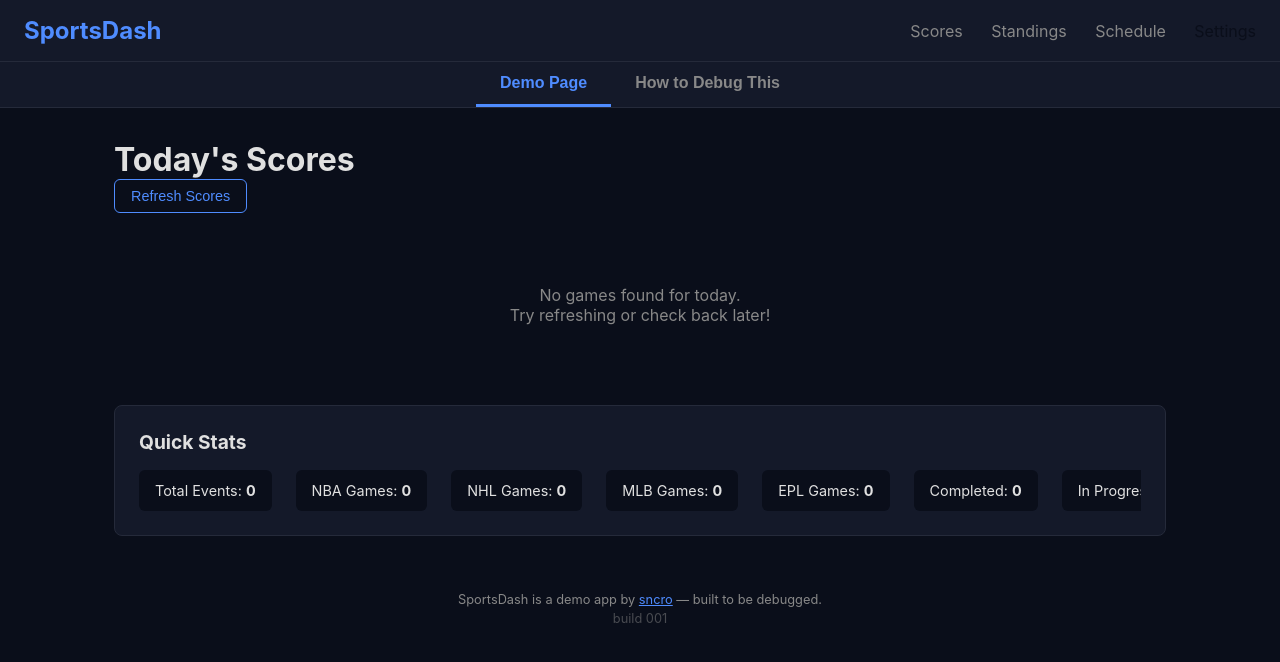
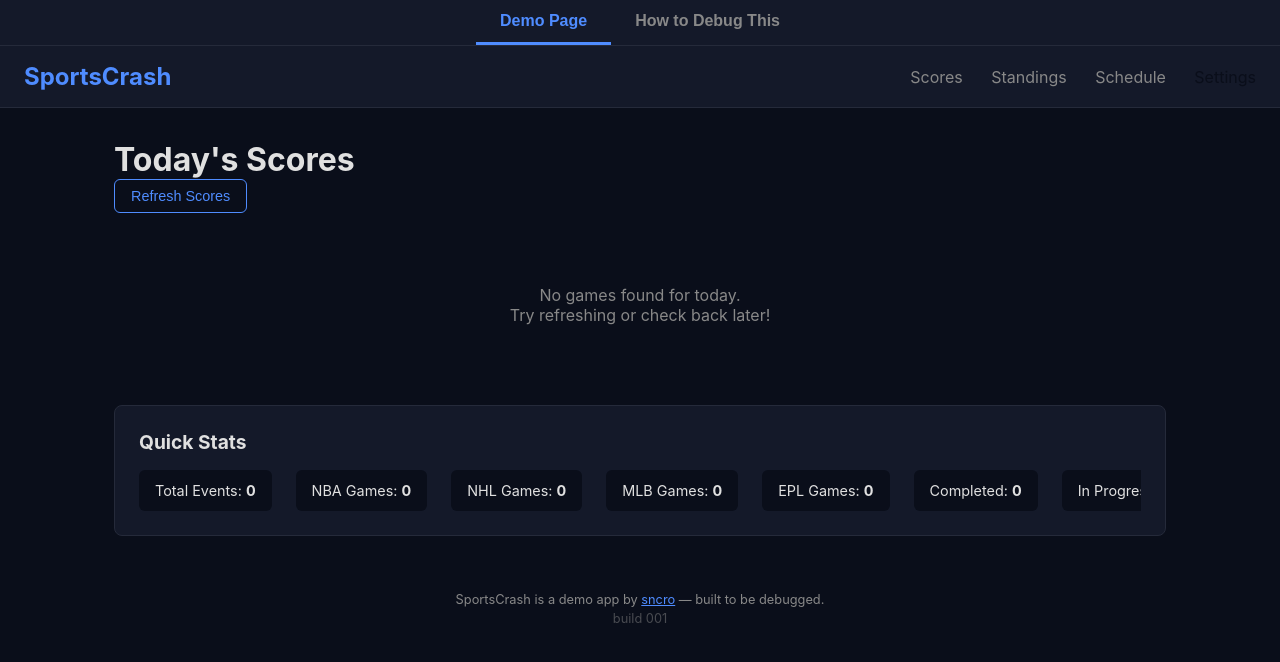
Before and after one commit to scottconfusedgorilla/sncro-relay, a Python web app: template trysncro/templates/index.html in a window 1280 px wide. Shown: the top 662 px of the page. Run offline with Jinja, Linux system fonts and the light colour scheme; the template is opened without the code that fills it, so the values that code supplies are empty.

Commit message:
(build 073j) Tabs outside SportsCrash, rename from SportsDash
Co-Authored-By: Claude Opus 4.6 (1M context) <noreply@anthropic.com>

```diff
--- a/trysncro/templates/index.html
+++ b/trysncro/templates/index.html
@@ -3,12 +3,18 @@
 <head>
   <meta charset="UTF-8">
   <meta name="viewport" content="width=device-width, initial-scale=1.0">
-  <title>SportsDash — Live Scores</title>
+  <title>SportsCrash — Live Scores</title>
   <link rel="stylesheet" href="/static/style.css">
 </head>
 <body>
+  <div class="page-tabs">
+    <button class="page-tab active" onclick="showPage('demo', this)">Demo Page</button>
+    <button class="page-tab" onclick="showPage('instructions', this)">How to Debug This</button>
+  </div>
+
+  <div id="page-demo">
   <nav class="navbar">
-    <div class="nav-brand">SportsDash</div>
+    <div class="nav-brand">SportsCrash</div>
     <div class="nav-links">
       <a href="/">Scores</a>
       <a href="#standings">Standings</a>
@@ -18,12 +24,7 @@
     </div>
   </nav>
 
-  <div class="page-tabs">
-    <button class="page-tab active" onclick="showPage('demo', this)">Demo Page</button>
-    <button class="page-tab" onclick="showPage('instructions', this)">How to Debug This</button>
-  </div>
-
-  <main class="container" id="page-demo">
+  <main class="container">
     <h1>Today's Scores</h1>
 
     <!-- Bug 4: refresh button triggers a JS error -->
@@ -74,6 +75,7 @@
     </section>
 
   </main>
+  </div>
 
   <div id="page-instructions" class="instructions-page" style="display:none;">
     <section class="try-sncro">
@@ -153,7 +155,7 @@ URL: https://relay.sncro.net/tools/mcp</pre>
   </div>
 
   <footer class="footer">
-    <p>SportsDash is a demo app by <a href="https://www.sncro.net">sncro</a> — built to be debugged.</p>
+    <p>SportsCrash is a demo app by <a href="https://www.sncro.net">sncro</a> — built to be debugged.</p>
     <p class="build-number">build 001</p>
   </footer>
 
```
